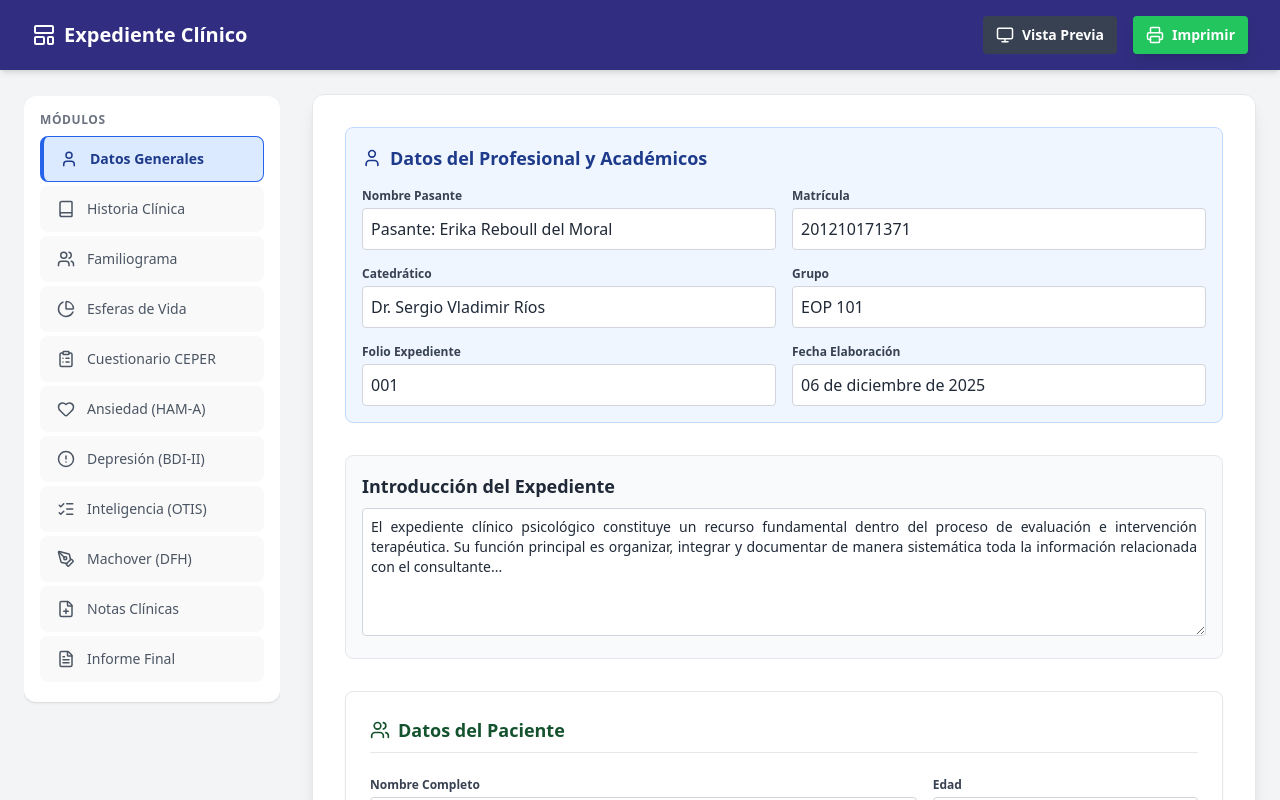
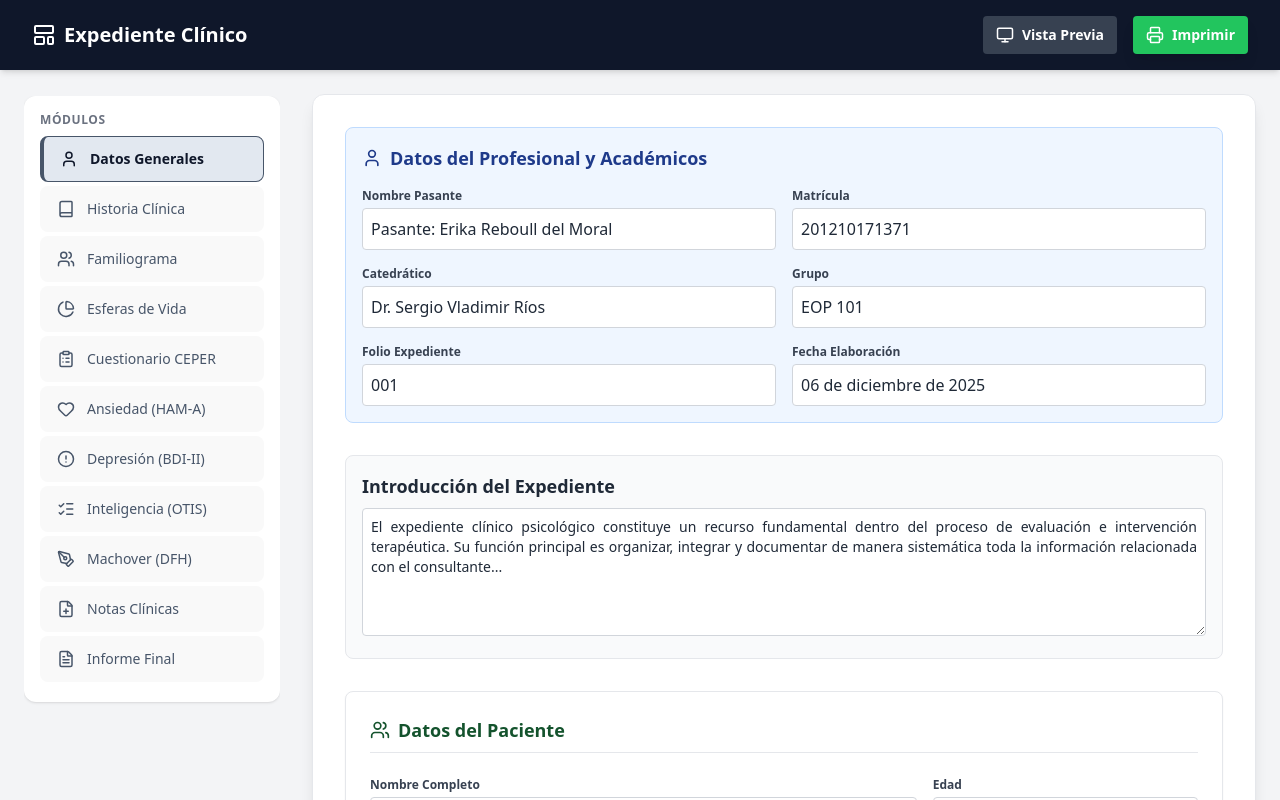
Before and after one commit to Iglesiaiacg/Psicolog-a, a React (Vite) app: page / in a window 1280 px wide. Shown: the top 800 px of the page. Built offline with nearby package versions, Linux system fonts and the light colour scheme.

Commit message:
feat: Add Header and Sidebar components to establish the main application layout and navigation.

```diff
--- a/src/components/layout/Header.jsx
+++ b/src/components/layout/Header.jsx
@@ -3,7 +3,7 @@ import { LayoutTemplate, Monitor, Printer, Menu, X } from 'lucide-react';
 
 const Header = ({ setPrintMode, handlePrint, toggleSidebar, isSidebarOpen }) => {
     return (
-        <header className="bg-indigo-900 text-white p-4 shadow-md sticky top-0 z-50">
+        <header className="bg-slate-900 text-white p-4 shadow-md sticky top-0 z-50">
             <div className="w-full px-4 flex justify-between items-center">
                 <div className="flex items-center gap-4">
                     <button onClick={toggleSidebar} className="md:hidden p-1 hover:bg-indigo-800 rounded">
--- a/src/components/layout/Sidebar.jsx
+++ b/src/components/layout/Sidebar.jsx
@@ -32,7 +32,7 @@ const Sidebar = ({ activeTab, setActiveTab, isOpen, toggleSidebar }) => {
                                 setActiveTab(item.id);
                                 if (window.innerWidth < 768) toggleSidebar();
                             }}
-                            className={`w-full text-left px-4 py-3 rounded-lg flex items-center gap-3 transition-all mb-1 ${activeTab === item.id ? 'bg-blue-100 text-blue-900 font-bold border-l-4 border-blue-600' : 'text-gray-600 hover:bg-gray-50'}`}
+                            className={`w-full text-left px-4 py-3 rounded-lg flex items-center gap-3 transition-all mb-1 ${activeTab === item.id ? 'bg-slate-200 text-slate-900 font-bold border-l-4 border-slate-600' : 'text-slate-600 hover:bg-slate-100'}`}
                         >
                             <item.icon size={18} />
                             <span className="text-sm">{item.label}</span>
```
